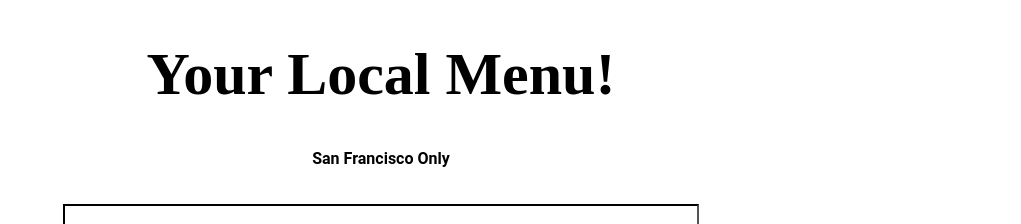
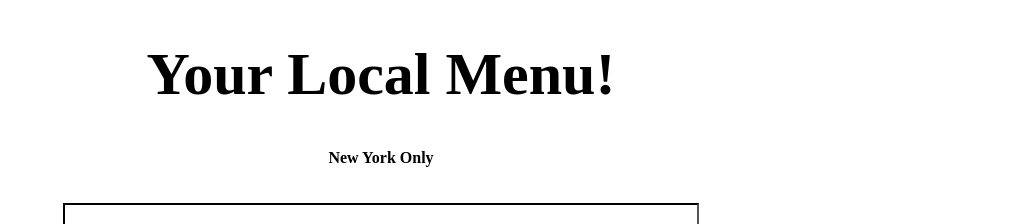
Before and after one commit to WaltRCodes/Your-Local-Menu, a React (Create React App) app: page / in a window 1280 px wide. Shown: the top 224 px of the page, without its empty margins (259-1280 px from the left). Built offline with nearby package versions, Linux system fonts and the light colour scheme; no server answers.

Commit message:
fixed city

```diff
--- a/src/App.js
+++ b/src/App.js
@@ -10,7 +10,7 @@
   return (
     <div className="App">
        <h1 className="title"> Your Local Menu!</h1>
-       <h1 className="city"> San Francisco Only</h1>
+       <h1 className="city"> New York Only</h1>
       <Search/>
       <Call term="delis"/>
       <ReviewCall restuarant="prospect-san-francisco" />
--- a/src/styles/Search.css
+++ b/src/styles/Search.css
@@ -29,19 +29,19 @@
 
 .title{
     text-align: center;
-    font-family: "Playfair Display";
+    font-family: "Canela Text";
     font-size: 60px;
 }
 
 .city{
     text-align: center;
-    font-family: "Roboto";
+    font-family: "Canela Text";
     font-size: medium;
 }
 
 .caption{
     text-align: center;
-    font-family: "Playfair Display";
+    font-family: "Canela Text";
     font-size: medium;
 }
 /* hr {
```
